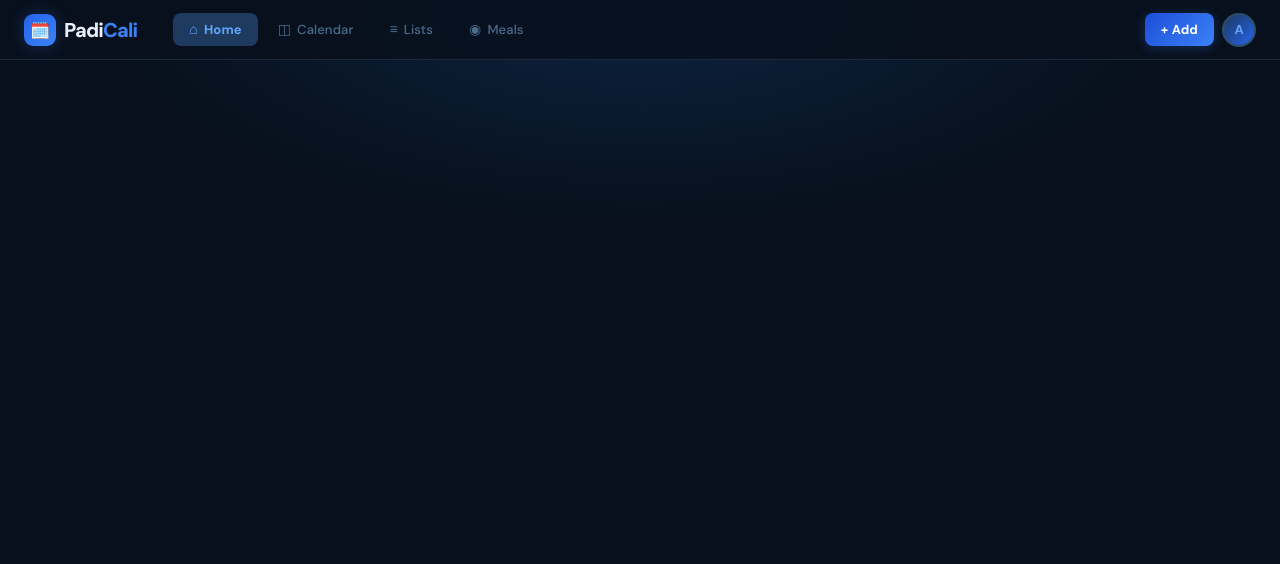
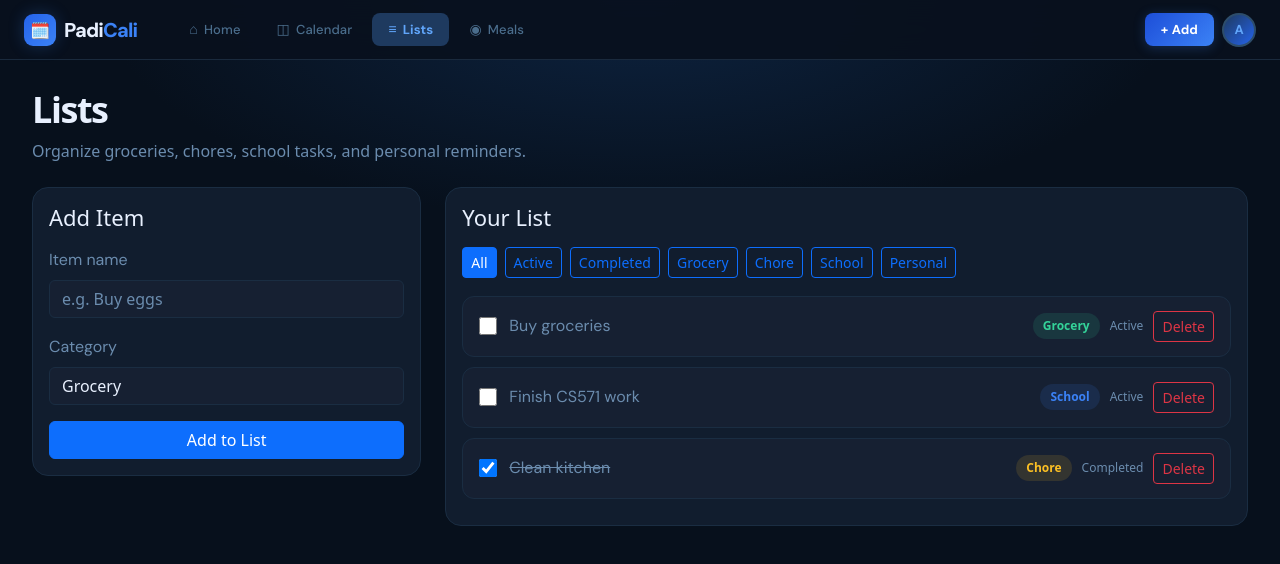
Before and after one commit to CS571-S26/p21, a React (Vite) app: page /p21/lists in a window 1280 px wide. Shown: the top 564 px of the page. Built offline with nearby package versions, Linux system fonts and the light colour scheme.

Commit message:
Added Lists

```diff
--- a/src/App.jsx
+++ b/src/App.jsx
@@ -11,6 +11,7 @@ import HomePage from "./pages/HomePage";
 import CalendarPage from "./pages/CalendarPage";
 import NavigationBar from "./components/NavigationBar";
 import MealsPage from "./pages/MealsPage"
+import ListsPage from "./pages/ListsPage"
 
 // ── SEED DATA ──────────────────────────────────────────────────
 function todayStr() {
@@ -410,6 +411,8 @@ function PadiCaliApp() {
           ? "calendar"
           : location.pathname === "/meals"
           ? "meals"
+          : location.pathname === "/lists"
+          ? "lists"
           : "home"
         }
         onNavigate={(page) => navigate(page === "home" ? "/" : `/${page}`)}
@@ -448,6 +451,10 @@ function PadiCaliApp() {
             path = "/meals"
             element = {<MealsPage/>}
           />
+
+          <Route
+            path = "/lists"
+            element = {<ListsPage />} />
       </Routes>
 
       {modal && (
--- /dev/null
+++ b/src/components/ListFilterBar.jsx
@@ -0,0 +1,28 @@
+import { Button } from "react-bootstrap";
+
+const filters = [
+  "All",
+  "Active",
+  "Completed",
+  "Grocery",
+  "Chore",
+  "School",
+  "Personal",
+];
+
+export default function ListFilterBar({ filter, onChange }) {
+  return (
+    <div style={{ display: "flex", flexWrap: "wrap", gap: 8 }}>
+      {filters.map((item) => (
+        <Button
+          key={item}
+          size="sm"
+          variant={filter === item ? "primary" : "outline-primary"}
+          onClick={() => onChange(item)}
+        >
+          {item}
+        </Button>
+      ))}
+    </div>
+  );
+}
--- /dev/null
+++ b/src/components/ListForm.jsx
@@ -0,0 +1,56 @@
+import { useState } from "react";
+import { Button, Form } from "react-bootstrap";
+
+export default function ListForm({ onAdd }) {
+  const [title, setTitle] = useState("");
+  const [category, setCategory] = useState("Grocery");
+
+  const handleSubmit = (e) => {
+    e.preventDefault();
+
+    if (!title.trim()) return;
+
+    onAdd(title.trim(), category);
+    setTitle("");
+    setCategory("Grocery");
+  };
+
+  return (
+    <Form onSubmit={handleSubmit}>
+      <Form.Group className="mb-3">
+        <Form.Label>Item name</Form.Label>
+        <Form.Control
+          value={title}
+          onChange={(e) => setTitle(e.target.value)}
+          placeholder="e.g. Buy eggs"
+          style={{
+            background: "#162032",
+            border: "1px solid #1a2d42",
+          }}
+        />
+      </Form.Group>
+
+      <Form.Group className="mb-3">
+        <Form.Label>Category</Form.Label>
+        <Form.Select
+          value={category}
+          onChange={(e) => setCategory(e.target.value)}
+          style={{
+            background: "#162032",
+            border: "1px solid #1a2d42",
+            color: "#e8f0fe",
+          }}
+        >
+          <option>Grocery</option>
+          <option>Chore</option>
+          <option>School</option>
+          <option>Personal</option>
+        </Form.Select>
+      </Form.Group>
+
+      <Button type="submit" style={{ width: "100%" }}>
+        Add to List
+      </Button>
+    </Form>
+  );
+}
--- /dev/null
+++ b/src/components/ListItemCard.jsx
@@ -0,0 +1,75 @@
+import { Button } from "react-bootstrap";
+
+const categoryColors = {
+  Grocery: "#34d399",
+  Chore: "#fbbf24",
+  School: "#3b82f6",
+  Personal: "#a78bfa",
+};
+
+export default function ListItemCard({ item, onToggle, onDelete }) {
+  return (
+    <div
+      style={{
+        background: "#162032",
+        border: "1px solid #1a2d42",
+        borderRadius: 12,
+        padding: "14px 16px",
+        marginBottom: 10,
+        display: "flex",
+        alignItems: "center",
+        justifyContent: "space-between",
+        gap: 12,
+      }}
+    >
+      <div style={{ display: "flex", alignItems: "center", gap: 12 }}>
+        <input
+          id={`list-item-${item.id}`}
+          type="checkbox"
+          checked={item.completed}
+          onChange={() => onToggle(item.id)}
+          style={{ width: 18, height: 18 }}
+        />
+
+        <label
+          htmlFor={`list-item-${item.id}`}
+          style={{
+            margin: 0,
+            cursor: "pointer",
+            textDecoration: item.completed ? "line-through" : "none",
+            color: item.completed ? "#6b8cae" : "#e8f0fe",
+          }}
+        >
+          {item.title}
+        </label>
+      </div>
+
+      <div style={{ display: "flex", alignItems: "center", gap: 10 }}>
+        <span
+          style={{
+            color: categoryColors[item.category],
+            background: `${categoryColors[item.category]}20`,
+            borderRadius: 20,
+            padding: "4px 10px",
+            fontSize: 12,
+            fontWeight: 700,
+          }}
+        >
+          {item.category}
+        </span>
+
+        <span style={{ color: "#6b8cae", fontSize: 12 }}>
+          {item.completed ? "Completed" : "Active"}
+        </span>
+
+        <Button
+          variant="outline-danger"
+          size="sm"
+          onClick={() => onDelete(item.id)}
+        >
+          Delete
+        </Button>
+      </div>
+    </div>
+  );
+}
--- a/src/index.css
+++ b/src/index.css
@@ -43,3 +43,24 @@ textarea {
 ::-webkit-scrollbar-thumb:hover {
   background: #3b82f6;
 }
+
+label,
+.form-label {
+  color: #6b8cae !important;
+  font-family: "DM Sans", sans-serif;
+}
+
+input,
+textarea,
+.form-control {
+  background: #162032 !important;
+  border: 1px solid #1a2d42 !important;
+  color: #e8f0fe !important;
+}
+
+input::placeholder,
+textarea::placeholder,
+.form-control::placeholder {
+  color: #6b8cae !important;
+  opacity: 1 !important;
+}
--- /dev/null
+++ b/src/pages/ListsPage.jsx
@@ -0,0 +1,126 @@
+import { useEffect, useState } from "react";
+import { Container, Row, Col, Card } from "react-bootstrap";
+import ListForm from "../components/ListForm";
+import ListItemCard from "../components/ListItemCard";
+import ListFilterBar from "../components/ListFilterBar";
+
+const starterItems = [
+  { id: 1, title: "Buy groceries", category: "Grocery", completed: false },
+  { id: 2, title: "Finish CS571 work", category: "School", completed: false },
+  { id: 3, title: "Clean kitchen", category: "Chore", completed: true },
+];
+
+export default function ListsPage() {
+  const [items, setItems] = useState(starterItems);
+  const [filter, setFilter] = useState("All");
+
+  useEffect(() => {
+    const savedItems = localStorage.getItem("padicali-list-items");
+    if (savedItems) {
+      setItems(JSON.parse(savedItems));
+    }
+  }, []);
+
+  useEffect(() => {
+    localStorage.setItem("padicali-list-items", JSON.stringify(items));
+  }, [items]);
+
+  const addItem = (title, category) => {
+    const newItem = {
+      id: Date.now(),
+      title,
+      category,
+      completed: false,
+    };
+
+    setItems((prev) => [newItem, ...prev]);
+  };
+
+  const toggleItem = (id) => {
+    setItems((prev) =>
+      prev.map((item) =>
+        item.id === id ? { ...item, completed: !item.completed } : item,
+      ),
+    );
+  };
+
+  const deleteItem = (id) => {
+    setItems((prev) => prev.filter((item) => item.id !== id));
+  };
+
+  const filteredItems = items.filter((item) => {
+    if (filter === "All") return true;
+    if (filter === "Active") return !item.completed;
+    if (filter === "Completed") return item.completed;
+    return item.category === filter;
+  });
+
+  return (
+    <Container fluid style={{ padding: "88px 32px 60px", color: "#e8f0fe" }}>
+      <h1
+        style={{
+          fontSize: 36,
+          fontWeight: 900,
+          letterSpacing: "-0.04em",
+          marginBottom: 8,
+        }}
+      >
+        Lists
+      </h1>
+
+      <p style={{ color: "#6b8cae", marginBottom: 24 }}>
+        Organize groceries, chores, school tasks, and personal reminders.
+      </p>
+
+      <Row className="g-4">
+        <Col lg={4}>
+          <Card
+            style={{
+              background: "#111d2e",
+              border: "1px solid #1a2d42",
+              borderRadius: 16,
+            }}
+          >
+            <Card.Body>
+              <h2 style={{ fontSize: 22, marginBottom: 16, color: "#e8f0fe" }}>Add Item</h2>
+              <ListForm onAdd={addItem} />
+            </Card.Body>
+          </Card>
+        </Col>
+
+        <Col lg={8}>
+          <Card
+            style={{
+              background: "#111d2e",
+              border: "1px solid #1a2d42",
+              borderRadius: 16,
+            }}
+          >
+            <Card.Body>
+              <h2 style={{ fontSize: 22, marginBottom: 16, color: "#e8f0fe" }}>Your List</h2>
+
+              <ListFilterBar filter={filter} onChange={setFilter} />
+
+              <div style={{ marginTop: 18 }}>
+                {filteredItems.length === 0 ? (
+                  <p style={{ color: "#6b8cae" }}>
+                    No items match this filter.
+                  </p>
+                ) : (
+                  filteredItems.map((item) => (
+                    <ListItemCard
+                      key={item.id}
+                      item={item}
+                      onToggle={toggleItem}
+                      onDelete={deleteItem}
+                    />
+                  ))
+                )}
+              </div>
+            </Card.Body>
+          </Card>
+        </Col>
+      </Row>
+    </Container>
+  );
+}
```
